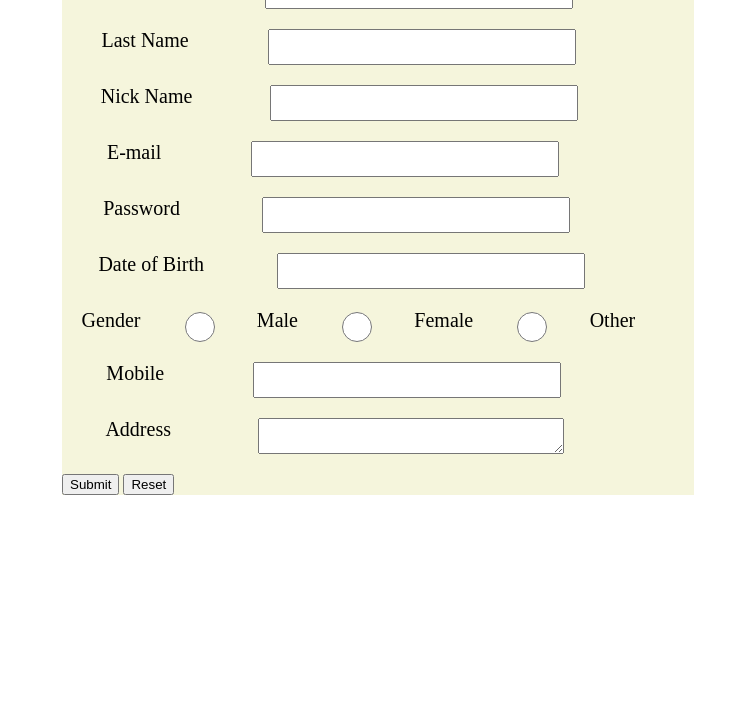
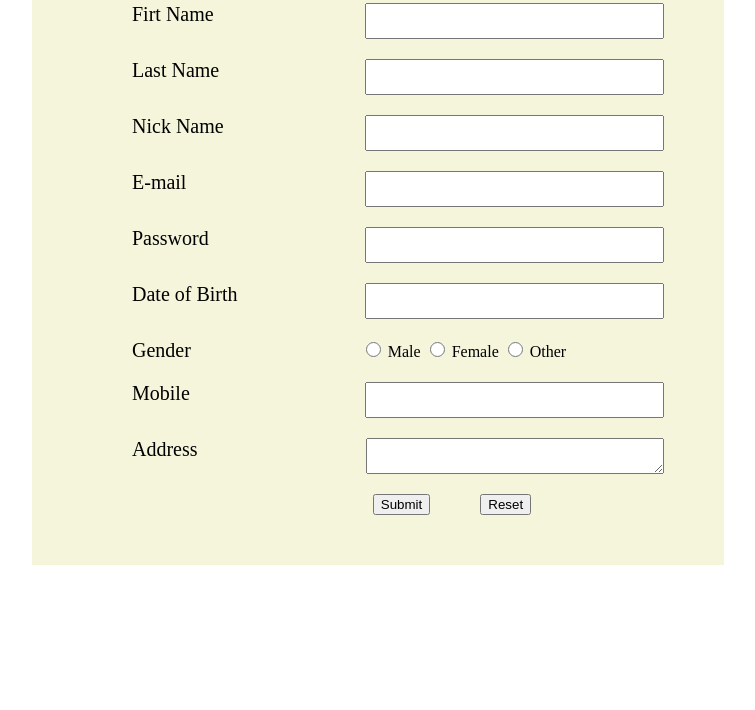
Before and after one commit to ngoc-hiep/IT, a plain HTML site: page kiem tra/kiemtra1.html in a window 1280 px wide. Shown: the part 90-800 px from the top of the page, without its empty margins (262-1017 px from the left). Drawn offline with Linux system fonts and the light colour scheme.

Commit message:
fix: fix UI form and change all name class

```diff
--- a/kiem tra/kiemtra1.html
+++ b/kiem tra/kiemtra1.html
@@ -10,57 +10,62 @@
 </head>
 
 <body>
-    <div class="div">
-        <form class="background">
-            <h1 class="h1">Registration form</h1>
+    <div class="wrapper">
+        <form class="register-form">
+            <h1 class="title">Registration form</h1>
             <br />
             <div class="field">
-                <label for="ho">Firt Name</label>
-                <input type="text" name="firt name" id="ho" value="" class="width" /><br />
+                <label class="field-label" for="ho">Firt Name</label>
+                <input class="field-input" type="text" name="firt name" id="ho" value="" /><br />
             </div>
             <div class="field">
-                <label for="ten">Last Name</label>
-                <input type="text" name="last name" id="ten" value="" class="width" /><br />
+                <label class="field-label" for="ten">Last Name</label>
+                <input class="field-input" type="text" name="last name" id="ten" value="" /><br />
             </div>
             <div class="field">
-                <label for="bietdanh">Nick Name</label>
-                <input type="text" name="nick nam" id="bietdanh" value="" class="width" /><br />
+                <label class="field-label" for="bietdanh">Nick Name</label>
+                <input class="field-input" type="text" name="nick nam" id="bietdanh" value="" /><br />
             </div>
             <div class="field">
-                <label for="mail">E-mail</label>
-                <input type="email" name="email" id="mail" value="" class="width" /><br />
+                <label class="field-label" for="mail">E-mail</label>
+                <input class="field-input" type="email" name="email" id="mail" value="" /><br />
             </div>
             <div class="field">
-                <label for="pass">Password</label>
-                <input type="password" name="password" id="pass" value="" class="width" /><br />
+                <label class="field-label" for="pass">Password</label>
+                <input class="field-input" type="password" name="password" id="pass" value="" /><br />
             </div>
             <div class="field">
-                <label for="date">Date of Birth</label>
-                <input type="text" name="text" id="date" value="" class="width" /><br />
+                <label class="field-label" for="date">Date of Birth</label>
+                <input class="field-input" type="text" name="text" id="date" value="" /><br />
             </div>
             <div class="field">
-                <label>Gender</label>
-                <input type="radio" name="gender" id="male" value="Male" class="radio" />
-                <label for="male">Male</label>
-                <input type="radio" name="gender" id="female" value="Female" class="radio" />
-                <label for="female">Female</label>
-                <input type="radio" name="gender" id="other" value="other" class="radio" />
-                <label for="other">Other</label><br />
+                <label class="field-label">Gender</label>
+                <div class="wrapper-radio">
+                    <input class="radio-input" type="radio" name="gender" id="male" value="Male" />
+                    <label class="label-gender" for="male">Male</label>
+                    <input class="radio-input" type="radio" name="gender" id="female" value="Female" />
+                    <label class="label-gender" for="female">Female</label>
+                    <input class="radio-input" type="radio" name="gender" id="other" value="other" />
+                    <label class="label-gender" for="other">Other</label><br />
+                </div>
             </div>
             <div class="field">
-                <label for="mobile">Mobile</label>
-                <input type="tel" name="tel" id="mobile" value="" class="width" /><br />
+                <label class="field-label" for="mobile">Mobile</label>
+                <input class="field-input" type="tel" name="tel" id="mobile" value="" /><br />
             </div>
             <div class="field">
-                <label for="text">Address</label>
-                <textarea id="text" name="text" rows="max" cols="10" class="width"></textarea><br />
+                <label class="field-label" for="text">Address</label>
+                <textarea class="field-input" id="text" name="text" rows="max" cols="10"></textarea><br />
             </div>
-            <button type="submit" name="submit" id="nop" value="Submit">
-                Submit
-            </button>
-            <button type="reset" name="reset" id="nhaplai" value="Reset">
-                Reset
-            </button>
+            <div class="field">
+                <label class="field-label" for=""></label>
+                <button class="submit" type="submit" name="submit" id="nop" value="Submit">
+                    Submit
+                </button>
+                <button type="reset" name="reset" id="nhaplai" value="Reset">
+                    Reset
+                </button>
+            </div>
         </form>
     </div>
 </body>
--- a/kiem tra/style.css
+++ b/kiem tra/style.css
@@ -1,30 +1,50 @@
-.background {
+.wrapper {
+    display: flex;
+}
+
+.register-form {
     background-color: beige;
     width: 50%;
     margin: auto;
+    padding: 30px;
 }
 
-.h1 {
+.title {
     margin: 0px;
     text-align: center;
     text-decoration: underline;
 }
-.div {
+
+.field {
+    padding-bottom: 20px;
+    margin-right: 30px;
     display: flex;
 }
-.width {
+
+.field-label {
+    font-size: 20px;
+    width: 40%;
+    padding-left: 70px;
+}
+
+.field-input {
     width: 300px;
     height: 30px;
 }
-label {
-    font-size: 20px;
+
+.wrapper-radio {
+    margin-left: -2%;
 }
-.radio {
-    width: 30px;
-    height: 30px;
+
+.radio-input {
+    width: 15px;
+    height: 15px;
 }
-.field{
-    display: flex;
-    justify-content: space-around;
-    padding-bottom: 20px;
+
+.label-gender {
+    padding: 0;
 }
+
+.submit {
+    margin-right: 50px;
+}
```
